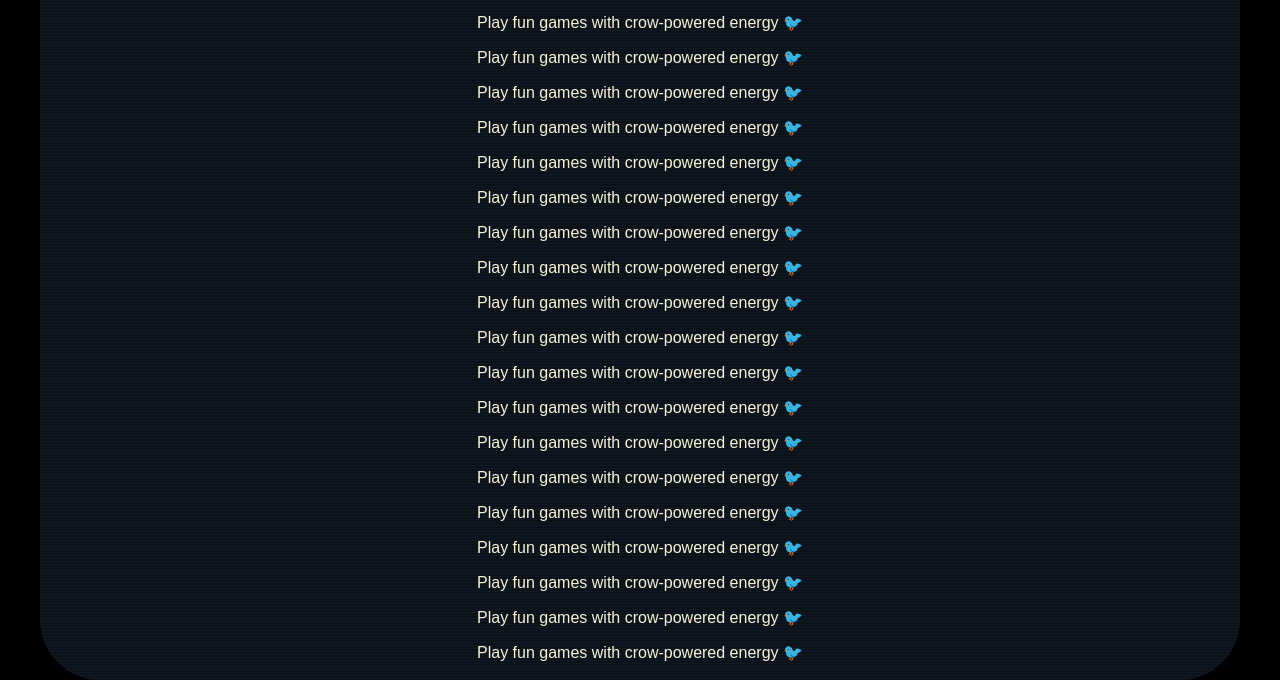
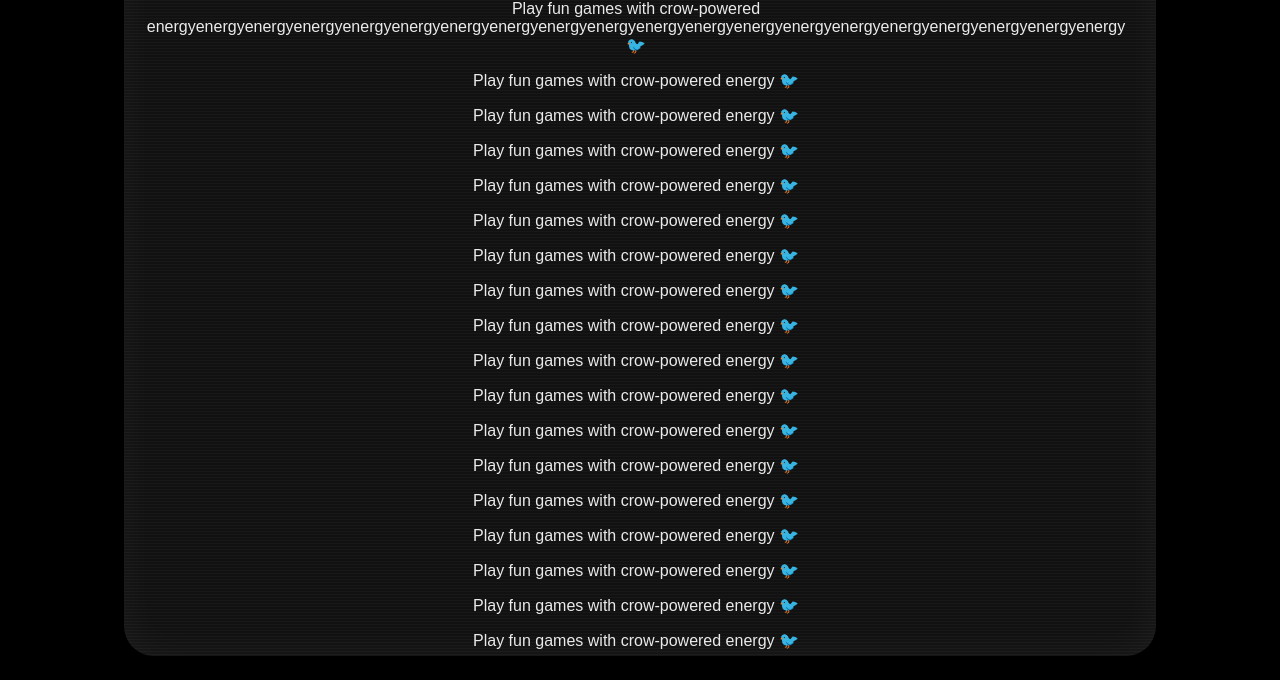
Before and after one commit to qrubo-ent/qrubo_rep, a plain HTML site: page index.html in a window 1280 px wide. Shown: the part 120-800 px from the top of the page. Drawn offline with Linux system fonts and the light colour scheme.

Commit message:
Update style.css

```diff
--- a/style.css
+++ b/style.css
@@ -12,35 +12,29 @@ body {
 
 /* TV overlay container */
 .tv-screen {
-  height: 100%;          /* Narrower than full screen */
-  aspect-ratio: 3 / 2; /* Classic TV ratio */
-  background-color: #0c121a;
-  border-radius: 60px;  /* Beveled corners */
-  overflow: hidden;
+  width: 80%;             /* still narrow */
+  max-width: 1000px;
+  max-height: 90vh;       /* allow it to fit on screen but still scroll if content is taller */
+  background-color: #111;
+  border-radius: 30px;
+  box-shadow: 0 0 60px rgba(0,0,0,0.8), inset 0 0 40px rgba(255,255,255,0.05);
+  overflow: hidden;       /* keep frame clipping */
   position: relative;
   display: flex;
   justify-content: center;
-  align-items: center;
+  align-items: flex-start;  /* align content to top */
+  padding: 1rem;            /* optional */
 }
+
 
 /* Content inside the TV screen */
 .tv-content {
   width: 100%;
-  height: 100%;
+  max-height: 100%;        /* take full TV screen height */
+  overflow-y: auto;        /* allow vertical scroll */
   text-align: center;
-  color: #f7f4d8;
-}
-.tv-content::-webkit-scrollbar {
-  width: 6px;
-}
-
-.tv-content::-webkit-scrollbar-thumb {
-  background-color: rgba(255,255,255,0.2);
-  border-radius: 3px;
-}
-
-.tv-content::-webkit-scrollbar-track {
-  background: transparent;
+  color: #EAEAEA;
+  padding-right: 0.5rem;   /* avoid scrollbar overlapping content */
 }
 
 
```
